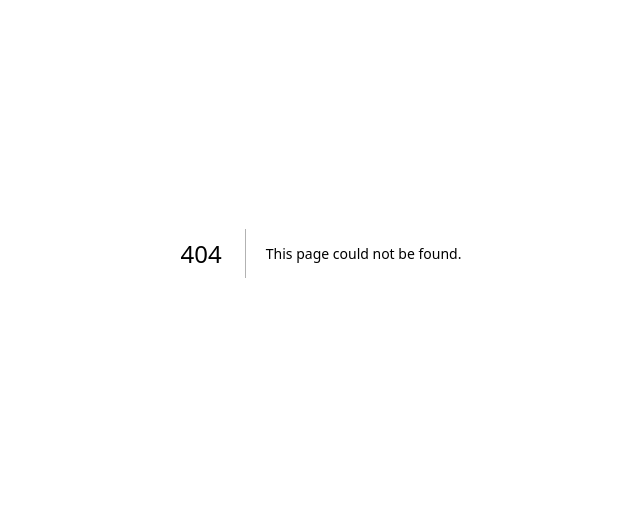
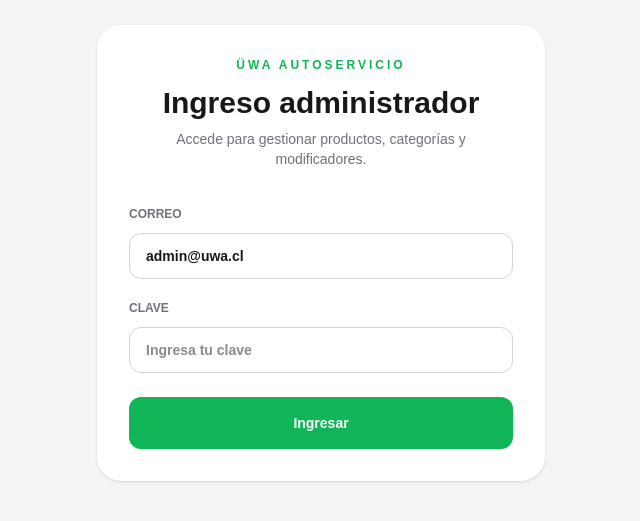
Before and after one commit to Andres291923/uwa-autoservicio, a Next.js app: page /login in a window 1280 px wide. Before the commit this address had no page. Shown: the part 147-668 px from the top of the page, without its empty margins (319-959 px from the left). Built offline with nearby package versions, Linux system fonts and the light colour scheme.

Commit message:
Agregar login administrador

```diff
--- /dev/null
+++ b/app/admin/layout.tsx
@@ -0,0 +1,14 @@
+import LogoutButton from "./logout-button";
+
+export default function AdminLayout({
+  children,
+}: {
+  children: React.ReactNode;
+}) {
+  return (
+    <>
+      <LogoutButton />
+      {children}
+    </>
+  );
+}
--- /dev/null
+++ b/app/admin/logout-button.tsx
@@ -0,0 +1,20 @@
+"use client";
+
+export default function LogoutButton() {
+  async function logout() {
+    await fetch("/api/auth/logout", {
+      method: "POST",
+    });
+
+    window.location.href = "/login";
+  }
+
+  return (
+    <button
+      onClick={logout}
+      className="fixed right-6 top-6 z-50 rounded-xl bg-zinc-900 px-4 py-2 text-xs font-black text-white shadow-lg"
+    >
+      Salir
+    </button>
+  );
+}
--- /dev/null
+++ b/app/admin/middleware.ts
@@ -0,0 +1,24 @@
+import { NextRequest, NextResponse } from "next/server";
+
+export function middleware(request: NextRequest) {
+  const sessionToken = request.cookies.get("admin_session")?.value;
+  const validToken = process.env.ADMIN_SESSION_TOKEN || "";
+
+  const isLoggedIn = sessionToken === validToken;
+  const isAdminPath = request.nextUrl.pathname.startsWith("/admin");
+  const isLoginPath = request.nextUrl.pathname === "/login";
+
+  if (isAdminPath && !isLoggedIn) {
+    return NextResponse.redirect(new URL("/login", request.url));
+  }
+
+  if (isLoginPath && isLoggedIn) {
+    return NextResponse.redirect(new URL("/admin", request.url));
+  }
+
+  return NextResponse.next();
+}
+
+export const config = {
+  matcher: ["/admin/:path*", "/login"],
+};
--- /dev/null
+++ b/app/api/auth/login/route.ts
@@ -0,0 +1,53 @@
+import { NextResponse } from "next/server";
+
+export async function POST(request: Request) {
+  try {
+    const body = await request.json();
+
+    const email = String(body.email || "").trim().toLowerCase();
+    const password = String(body.password || "");
+
+    const adminEmail = String(process.env.ADMIN_EMAIL || "")
+      .trim()
+      .toLowerCase();
+
+    const adminPassword = String(process.env.ADMIN_PASSWORD || "");
+    const sessionToken = String(process.env.ADMIN_SESSION_TOKEN || "");
+
+    if (!email || !password) {
+      return NextResponse.json(
+        { error: "Debes ingresar correo y clave." },
+        { status: 400 }
+      );
+    }
+
+    if (email !== adminEmail || password !== adminPassword) {
+      return NextResponse.json(
+        { error: "Correo o clave incorrectos." },
+        { status: 401 }
+      );
+    }
+
+    const response = NextResponse.json({
+      ok: true,
+      message: "Ingreso correcto.",
+    });
+
+    response.cookies.set("admin_session", sessionToken, {
+      httpOnly: true,
+      sameSite: "lax",
+      secure: process.env.NODE_ENV === "production",
+      path: "/",
+      maxAge: 60 * 60 * 12,
+    });
+
+    return response;
+  } catch (error) {
+    console.error(error);
+
+    return NextResponse.json(
+      { error: "No se pudo iniciar sesión." },
+      { status: 500 }
+    );
+  }
+}
--- /dev/null
+++ b/app/api/auth/logout/route.ts
@@ -0,0 +1,18 @@
+import { NextResponse } from "next/server";
+
+export async function POST() {
+  const response = NextResponse.json({
+    ok: true,
+    message: "Sesión cerrada.",
+  });
+
+  response.cookies.set("admin_session", "", {
+    httpOnly: true,
+    sameSite: "lax",
+    secure: process.env.NODE_ENV === "production",
+    path: "/",
+    maxAge: 0,
+  });
+
+  return response;
+}
--- /dev/null
+++ b/app/login/page.tsx
@@ -0,0 +1,101 @@
+"use client";
+
+import { useState } from "react";
+
+export default function LoginPage() {
+  const [email, setEmail] = useState("admin@uwa.cl");
+  const [password, setPassword] = useState("");
+  const [message, setMessage] = useState("");
+  const [loading, setLoading] = useState(false);
+
+  async function login(event: React.FormEvent<HTMLFormElement>) {
+    event.preventDefault();
+
+    try {
+      setLoading(true);
+      setMessage("");
+
+      const response = await fetch("/api/auth/login", {
+        method: "POST",
+        headers: {
+          "Content-Type": "application/json",
+        },
+        body: JSON.stringify({
+          email,
+          password,
+        }),
+      });
+
+      const data = await response.json();
+
+      if (!response.ok) {
+        setMessage(data.error || "No se pudo ingresar.");
+        return;
+      }
+
+      window.location.href = "/admin";
+    } catch (error) {
+      console.error(error);
+      setMessage("Error al intentar ingresar.");
+    } finally {
+      setLoading(false);
+    }
+  }
+
+  return (
+    <main className="flex min-h-screen items-center justify-center bg-zinc-100 px-6 text-zinc-900">
+      <section className="w-full max-w-md rounded-3xl bg-white p-8 shadow-sm">
+        <div className="text-center">
+          <p className="text-xs font-black uppercase tracking-[0.25em] text-[#10B557]">
+            ÜWA Autoservicio
+          </p>
+          <h1 className="mt-3 text-3xl font-black">Ingreso administrador</h1>
+          <p className="mt-2 text-sm text-zinc-500">
+            Accede para gestionar productos, categorías y modificadores.
+          </p>
+        </div>
+
+        <form onSubmit={login} className="mt-8">
+          <label className="block">
+            <span className="text-xs font-black uppercase text-zinc-500">
+              Correo
+            </span>
+            <input
+              value={email}
+              onChange={(event) => setEmail(event.target.value)}
+              type="email"
+              className="mt-2 w-full rounded-xl border border-zinc-300 px-4 py-3 text-sm font-bold outline-none focus:border-[#10B557]"
+              placeholder="admin@uwa.cl"
+            />
+          </label>
+
+          <label className="mt-4 block">
+            <span className="text-xs font-black uppercase text-zinc-500">
+              Clave
+            </span>
+            <input
+              value={password}
+              onChange={(event) => setPassword(event.target.value)}
+              type="password"
+              className="mt-2 w-full rounded-xl border border-zinc-300 px-4 py-3 text-sm font-bold outline-none focus:border-[#10B557]"
+              placeholder="Ingresa tu clave"
+            />
+          </label>
+
+          {message && (
+            <p className="mt-4 rounded-xl bg-red-50 p-3 text-sm font-bold text-red-600">
+              {message}
+            </p>
+          )}
+
+          <button
+            disabled={loading}
+            className="mt-6 w-full rounded-xl bg-[#10B557] py-4 text-sm font-black text-white disabled:bg-zinc-300"
+          >
+            {loading ? "Ingresando..." : "Ingresar"}
+          </button>
+        </form>
+      </section>
+    </main>
+  );
+}
```
